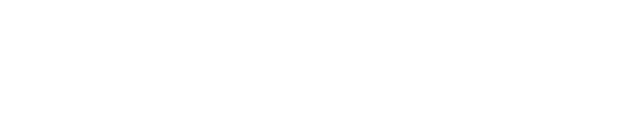
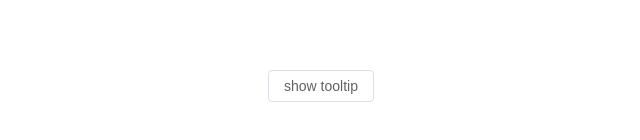
Before and after one commit to zlsk1/nocturne-ui, a Vue app: page / in a window 1280 px wide. Shown: the part 314-454 px from the top of the page, without its empty margins (319-959 px from the left). Built offline with nearby package versions, Linux system fonts and the light colour scheme.

Commit message:
feat: [popper] remove container element of reference suncomponent

```diff
--- a/packages/App.vue
+++ b/packages/App.vue
@@ -21,6 +21,9 @@
 
 <template>
   <div class="container">
+    <FrTooltip content="tooltip">
+      <FrButton>show tooltip</FrButton>
+    </FrTooltip>
   </div>
 </template>
 
--- a/packages/components/popper/src/reference.vue
+++ b/packages/components/popper/src/reference.vue
@@ -67,6 +67,10 @@
       virtualTriggerAriaStopWatch?.()
       virtualTriggerAriaStopWatch = undefined
       if (isElement(el)) {
+        const children = el.children
+        const parent = el.parentElement
+        parent?.appendChild(children[0])
+        parent?.removeChild(el);
         (
           [
             'onMouseenter',
```
